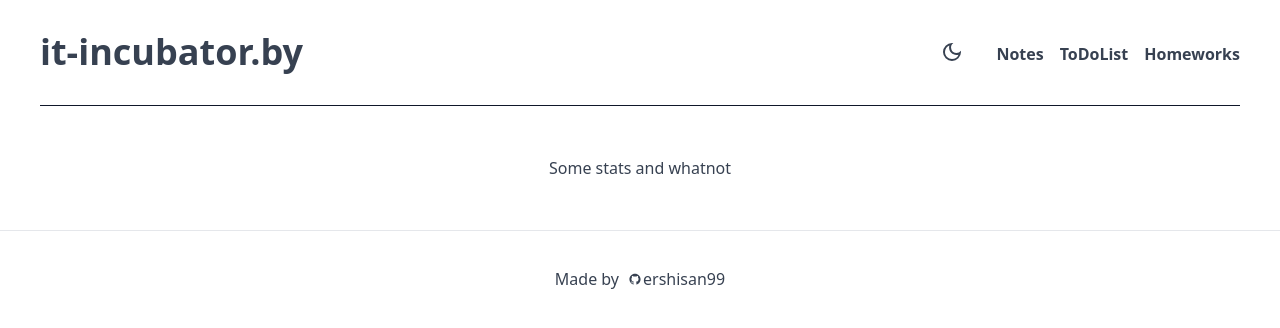
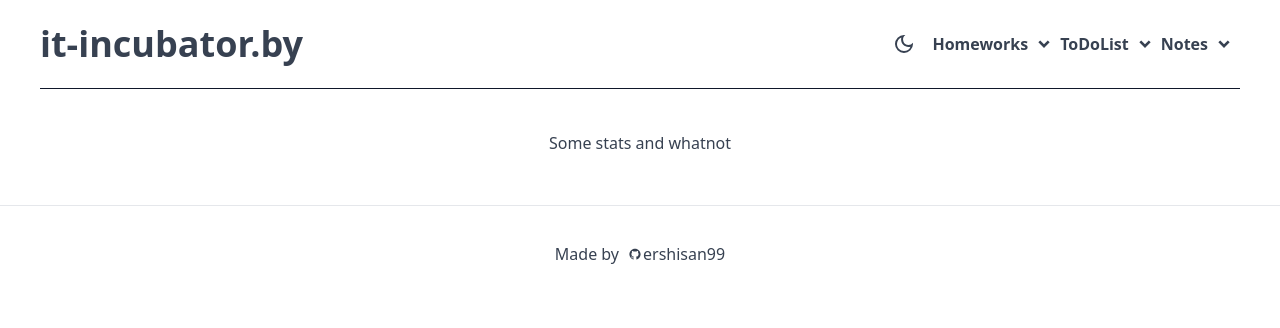
Before and after one commit to ershisan99/incubator-students, a Next.js app: page / in a window 1280 px wide. Shown: the top 328 px of the page. Built offline with nearby package versions, Linux system fonts and the light colour scheme.

Commit message:
made navbar responsive, added card component

```diff
--- a/components/Card.tsx
+++ b/components/Card.tsx
@@ -1,8 +1,17 @@
+import { RichTextContent } from "@graphcms/rich-text-types";
 import React from "react";
 import RichTextItem from "./RichTextItem";
 
-const Card = () => {
-	return <RichTextItem />;
+const Card = ({ content }: { content: RichTextContent }) => {
+   return (
+      <div
+         className="container flex flex-col prose prose-slate max-w-6xl w-100
+ w-11/12 lg:w-4/5 mx-auto px-6 py-4
+ bg-white rounded-lg shadow-xl align-middle justify-center my-3 w-100 dark:bg-slate-800  dark:prose-invert"
+      >
+         <RichTextItem content={content} />
+      </div>
+   );
 };
 
 export default Card;
--- a/components/Header.tsx
+++ b/components/Header.tsx
@@ -3,6 +3,7 @@ import Link from "next/link";
 import { useTheme } from "next-themes";
 import { MdOutlineDarkMode, MdOutlineLightMode } from "react-icons/md";
 import { IconContext } from "react-icons";
+import { RiArrowDropDownLine } from "react-icons/ri";
 const Header = () => {
    const categories = [
       { name: "Homeworks", slug: "homeworks" },
@@ -17,42 +18,49 @@ const Header = () => {
    if (!mounted) return null;
 
    return (
-      <div className="container mx-auto px-10 mb-8">
-         <div className="border-b w-full inline-block dark:border-white border-slate-900 py-8">
-            <div className="md:float-left block">
+      <nav className=" container flex mx-auto justify-center flex-nowrap px-10 mb-8">
+         <div className=" flex container border-b w-full flex-nowrap align-middle justify-start dark:border-white border-slate-900 py-6">
             <Link href="/">
-                  <span className="cursor-pointer font-bold text-4xl ">
+               <div className=" flex flex-auto flex-nowrap cursor-pointer self-start font-bold text-4xl ">
                   it-incubator.by
-                  </span>
+               </div>
             </Link>
-            </div>
-            <div className="hidden md:float-right md:contents">
-               {categories.map((category) => (
-                  <Link key={category.slug} href={`/${category.slug}`}>
-                     <span className="md:float-right mt-2 align-middle ml-4 font-semibold cursor-pointer">
-                        {category.name}
-                     </span>
-                  </Link>
-               ))}
-            </div>
-            <div className="hover:cursor-pointer float-right mt-2 mr-4">
+            <div className=" md:flex hidden flex-auto items-center justify-end">
+               <div className="flex justify-end items-center">
+                  <div className="px-4">
                      <IconContext.Provider
                         value={{
                            size: "1.5rem",
                            style: { verticalAlign: "middle" },
                         }}
                      >
-                  <div>
                         {theme === "dark" ? (
-                        <MdOutlineLightMode onClick={() => setTheme("light")} />
+                           <MdOutlineLightMode
+                              onClick={() => setTheme("light")}
+                           />
                         ) : (
-                        <MdOutlineDarkMode onClick={() => setTheme("dark")} />
+                           <MdOutlineDarkMode
+                              onClick={() => setTheme("dark")}
+                           />
                         )}
+                     </IconContext.Provider>
                   </div>
+                  {categories.map((category) => (
+                     <span>
+                        <Link key={category.slug} href={`/${category.slug}`}>
+                           <button className="text-centre  inline-flex font-semibold cursor-pointer items-center justify-items-center">
+                              {category.name}
+                              <IconContext.Provider value={{ size: "2rem" }}>
+                                 <RiArrowDropDownLine />
                               </IconContext.Provider>
+                           </button>
+                        </Link>
+                     </span>
+                  ))}
                </div>
             </div>
          </div>
+      </nav>
    );
 };
 
--- a/components/RichTextItem.tsx
+++ b/components/RichTextItem.tsx
@@ -5,7 +5,7 @@ import Prism from "prismjs";
 import "prismjs/components/prism-typescript";
 import "prismjs/components/prism-jsx";
 import "prismjs/components/prism-tsx";
-import "prismjs/themes/prism-okaidia.css";
+import "prismjs/themes/prism-night-owl.css";
 import "prismjs/plugins/show-language/prism-show-language";
 
 type MyRichTextPropTypes = {
@@ -17,8 +17,6 @@ const RichTextItem = (props: MyRichTextPropTypes) => {
       Prism.highlightAll();
    }, []);
    return (
-      <div className="container prose prose-slate dark:prose-invert max-w-6xl w-100 sm:w-11/12 lg:w-4/5 mx-auto flex flex-col">
-         <div className="px-6 py-4 flex flex-col dark:bg-slate-800 bg-white rounded-lg shadow-xl align-middle justify-center mt-4 w-100  mx-3">
       <RichText
          content={props.content}
          renderers={{
@@ -44,8 +42,6 @@ const RichTextItem = (props: MyRichTextPropTypes) => {
             ),
          }}
       />
-         </div>
-      </div>
    );
 };
 
--- a/pages/homeworks/index.tsx
+++ b/pages/homeworks/index.tsx
@@ -1,10 +1,8 @@
-import { RichTextContent } from "@graphcms/rich-text-types";
 import { gql } from "@apollo/client";
 import React from "react";
 import client from "../../apollo-client";
-import RichTextItem from "../../components/RichTextItem";
-import { totalmem } from "os";
 import Title from "../../components/Title";
+import Card from "../../components/Card";
 
 type homeworksPropTypes = {
    homeworks: Array<homeworkPropTypes>;
@@ -25,7 +23,7 @@ const Homeworks = (props: any) => {
             <>
                <Title>{homework.title}</Title>
                {homework.task.map((task: any) => (
-                  <RichTextItem content={task.raw} />
+                  <Card content={task.raw} />
                ))}
             </>
          ))}
--- a/pages/notes/index.tsx
+++ b/pages/notes/index.tsx
@@ -1,7 +1,7 @@
 import { gql } from "@apollo/client";
 import React from "react";
 import client from "../../apollo-client";
-import RichTextItem from "../../components/RichTextItem";
+import Card from "../../components/Card";
 import Title from "../../components/Title";
 
 const Notes = (props: any) => {
@@ -11,7 +11,7 @@ const Notes = (props: any) => {
             <>
                <Title>{note.category}</Title>
                {note.content.map((contentRaw: any) => (
-                  <RichTextItem content={contentRaw.raw} />
+                  <Card content={contentRaw.raw} />
                ))}
             </>
          ))}
--- a/pages/todolist/index.tsx
+++ b/pages/todolist/index.tsx
@@ -1,7 +1,7 @@
 import { gql } from "@apollo/client";
 import React from "react";
 import client from "../../apollo-client";
-import RichTextItem from "../../components/RichTextItem";
+import Card from "../../components/Card";
 import Title from "../../components/Title";
 
 const Manuals = (props: any) => {
@@ -11,7 +11,7 @@ const Manuals = (props: any) => {
             <>
                <Title>{note.title}</Title>
                {note.content.map((contentRaw: any) => (
-                  <RichTextItem content={contentRaw.raw} />
+                  <Card content={contentRaw.raw} />
                ))}
             </>
          ))}
```
Also changed, not shown: public/vercel.svg (deleted), 1 other file (tests, documents, lock files or other folders). Lines whose indentation alone changed are shown as unchanged.
